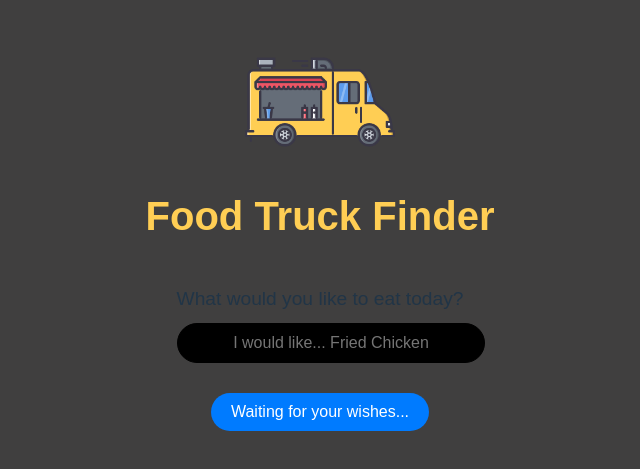
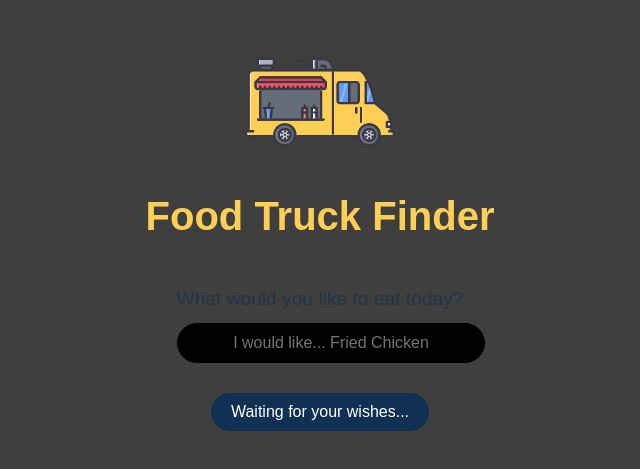
Before and after one commit to ggorosito09/challenge_food, a React (Vite) app in the folder frontend/vite-project/: page / in a window 1280 px wide. Shown: the part 171-640 px from the top of the page, without its empty margins (320-960 px from the left). Built offline with nearby package versions, Linux system fonts and the light colour scheme.

Commit message:
feat(LandingPage style): adding disabled button style

```diff
--- a/frontend/vite-project/src/styles/LandingPage.css
+++ b/frontend/vite-project/src/styles/LandingPage.css
@@ -53,3 +53,8 @@
 .landing-container-form button:hover {
   background-color: #0056b3;
 }
+
+.landing-container-form button:disabled {
+  background-color: #103154;
+  cursor: not-allowed;
+}
```
